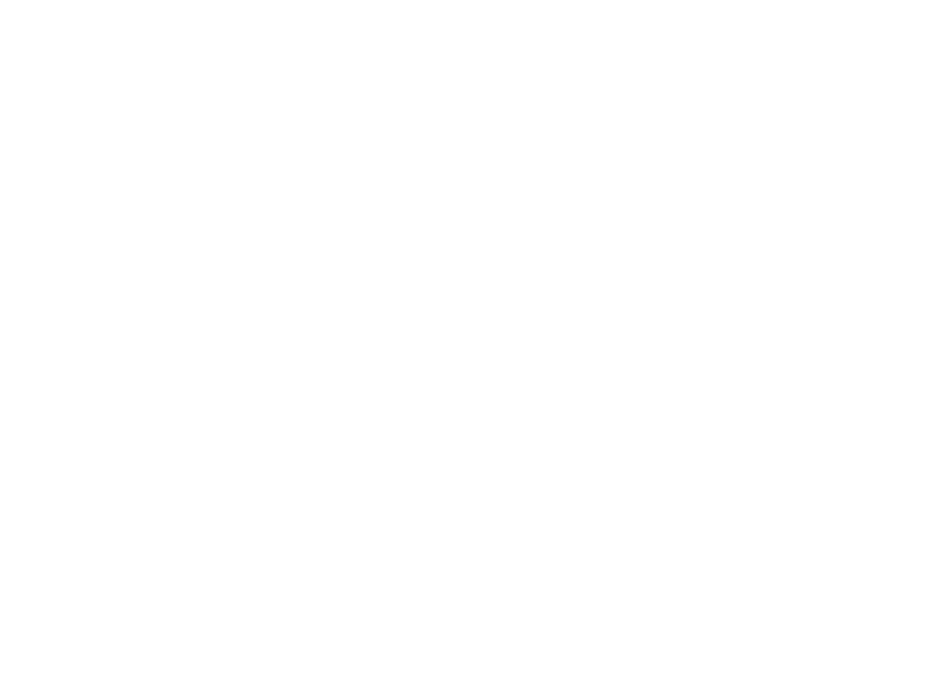
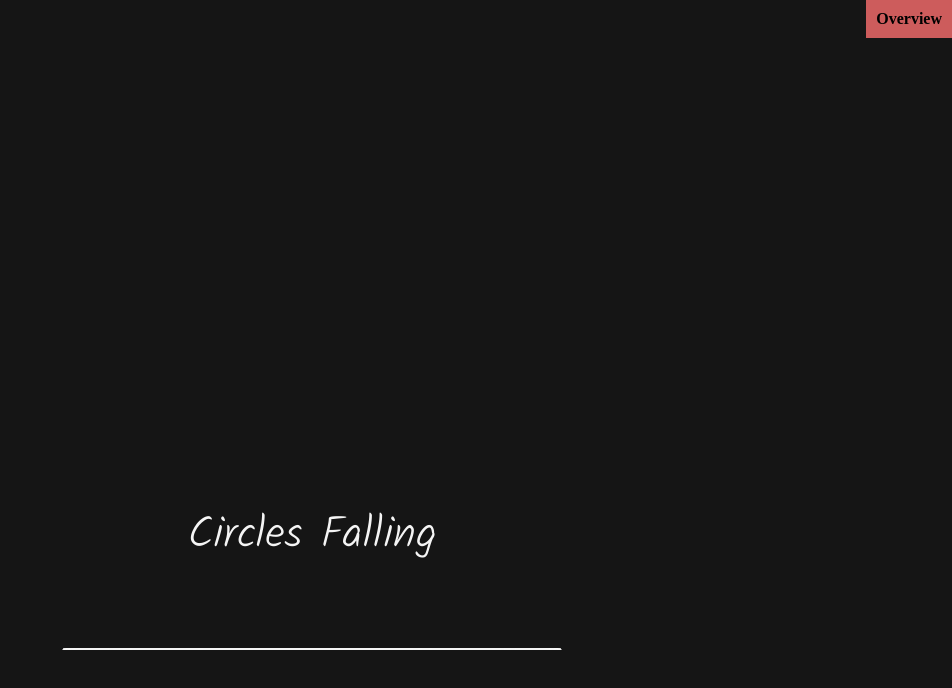
Before and after one commit to MrPeanutButterz/Visual-Playground, a React (Create React App) app: page /circles-falling in a window 1280 px wide. Before the commit this address had no page. Shown: the top 688 px of the page, without its empty margins (328-1280 px from the left). Built offline with nearby package versions, Linux system fonts and the light colour scheme.

Commit message:
added falling circles

```diff
--- a/package.json
+++ b/package.json
@@ -3,9 +3,11 @@
   "version": "0.1.0",
   "private": true,
   "dependencies": {
+    "@gsap/react": "^2.1.0",
     "@testing-library/jest-dom": "^5.17.0",
     "@testing-library/react": "^13.4.0",
     "@testing-library/user-event": "^13.5.0",
+    "gsap": "^3.12.5",
     "react": "^18.2.0",
     "react-dom": "^18.2.0",
     "react-router-dom": "^6.22.3",
--- a/src/App.css
+++ b/src/App.css
@@ -23,3 +23,8 @@
     align-items: center;
     justify-content: center;
 }
+
+nav {
+    position: absolute;
+    right: 0;
+}
--- a/src/App.js
+++ b/src/App.js
@@ -1,15 +1,24 @@
 import './App.css';
-import {Route, Routes} from "react-router-dom";
+import {NavLink, Route, Routes} from "react-router-dom";
 
 /* PAGES */
+import Overview from "./pages/Overview";
 import SunsetHorizon from "./pages/no1/SunsetHorizon";
-import Overview from "./pages/Overview";
+import CirclesFalling from "./pages/no2/CirclesFalling";
 
 export default function App() {
   return <>
+    <nav>
+      <NavLink to="/">
+        <div className="link">
+          <h4>Overview</h4>
+        </div>
+      </NavLink>
+    </nav>
     <Routes>
       <Route exact path="/" element={<Overview/>}></Route>
       <Route exact path="/sunset-horizon" element={<SunsetHorizon/>}></Route>
+      <Route exact path="/circles-falling" element={<CirclesFalling/>}></Route>
     </Routes>
   </>
 }
--- a/src/index.css
+++ b/src/index.css
@@ -3,3 +3,15 @@
   padding: 0;
   box-sizing: border-box;
 }
+
+a:link,
+a:visited,
+a:hover,
+a:active {
+  color: black;
+  text-decoration: none;
+}
+
+li {
+  list-style: none;
+}
--- a/src/pages/Overview.js
+++ b/src/pages/Overview.js
@@ -3,15 +3,16 @@
 export default function Overview() {
 
   return <>
-    <NavLink to="/">
+    <NavLink to="/sunset-horizon">
       <div className="link">
-        <h1>Overview</h1>
+        <h2>1</h2>
+        <p>Sunset horizon</p>
       </div>
     </NavLink>
-    <NavLink to="/sunset-horizon">
+    <NavLink to="/circles-falling">
       <div className="link">
-        <h1>NO: 1</h1>
-        <p>sunset horizon</p>
+        <h2>2</h2>
+        <p>Circles falling</p>
       </div>
     </NavLink>
   </>
--- a/src/pages/no1/SunsetHorizon.css
+++ b/src/pages/no1/SunsetHorizon.css
@@ -1,19 +1,30 @@
-.art-wrapper {
+.sunset-horizon-wrapper {
+    width: 800px;
+    height: 200px;
+
+    position: relative;
 }
 
 #sun {
     width: 200px;
     height: 200px;
-    border: 2px solid #dcdcdc;
     border-radius: 50%;
-    margin-left: 80px;
+    border: 2px solid whitesmoke;
+
+    position: absolute;
+    top: 0;
+    left: 80px;
 }
 
+
 #horizon {
-    width: 800px;
-    height: 10px;
-    margin-top: -60px;
+    width: 100%;
+    height: 16px;
     background-color: #151515;
+
+    position: absolute;
+    top: 140px;
+
     display: flex;
     align-items: center;
     justify-content: center;
--- a/src/pages/no1/SunsetHorizon.js
+++ b/src/pages/no1/SunsetHorizon.js
@@ -1,14 +1,34 @@
 import "./SunsetHorizon.css"
+import { gsap } from "gsap";
+import {useGSAP} from "@gsap/react";
 
 export default function SunsetHorizon() {
+
+  useGSAP(() => {
+
+    gsap.fromTo("#sun", {
+      x: -10,
+      y: -40,
+    }, {
+      x: 50,
+      y: 0,
+      repeat: 1,
+      duration: 10,
+      yoyo: true,
+    })
+
+  })
+
   return <>
     <section>
       <div className="contentMC">
-        <div className="art-wrapper">
+        <div className="sunset-horizon-wrapper">
+
           <div id="sun"></div>
           <div id="horizon">
             <div></div>
           </div>
+
         </div>
       </div>
     </section>
--- /dev/null
+++ b/src/pages/no2/CirclesFalling.css
@@ -0,0 +1,31 @@
+@import url('https://fonts.googleapis.com/css2?family=Kalam:wght@300;400;700&display=swap');
+
+.circles-wrapper {
+    height: 500px;
+    width: 500px;
+
+    position: relative;
+}
+
+.circles-wrapper > h1 {
+    font-family: "Kalam", cursive;
+    font-weight: 300;
+    font-style: normal;
+    font-size: 44px;
+
+    position: absolute;
+    bottom: -70px;
+    width: 100%;
+    text-align: center;
+    opacity: 0;
+}
+
+.circle {
+    width: 500px;
+    height: 500px;
+    border: 1px solid whitesmoke;
+    border-radius: 50%;
+
+    position: absolute;
+    bottom: 0;
+}
--- /dev/null
+++ b/src/pages/no2/CirclesFalling.js
@@ -0,0 +1,61 @@
+import "./CirclesFalling.css"
+import {gsap} from "gsap";
+import {useGSAP} from "@gsap/react";
+
+export default function CirclesFalling() {
+
+  useGSAP(() => {
+
+    gsap.to(".circle", {
+      height: 0,
+      duration: 1.5,
+      ease: "power2.in",
+      stagger: {
+        amount: 2,
+        each: 1,
+      }
+    })
+
+    gsap.to(".circles-wrapper > h1", {
+      y: -150,
+      duration: 2.2,
+      delay: 1.4,
+      opacity: 1,
+      ease: "power1.out",
+    })
+
+  })
+
+  return <>
+    <section>
+      <div className="contentMC">
+        <div className="circles-wrapper">
+
+          <div className="circle"></div>
+          <div className="circle"></div>
+          <div className="circle"></div>
+          <div className="circle"></div>
+          <div className="circle"></div>
+          <div className="circle"></div>
+          <div className="circle"></div>
+          <div className="circle"></div>
+          <div className="circle"></div>
+          <div className="circle"></div>
+          <div className="circle"></div>
+          <div className="circle"></div>
+          <div className="circle"></div>
+          <div className="circle"></div>
+          <div className="circle"></div>
+          <div className="circle"></div>
+          <div className="circle"></div>
+          <div className="circle"></div>
+          <div className="circle"></div>
+          <div className="circle"></div>
+
+          <h1>Circles Falling</h1>
+
+        </div>
+      </div>
+    </section>
+  </>
+};
```
Also changed, not shown: 1 other file (tests, documents, lock files or other folders).
